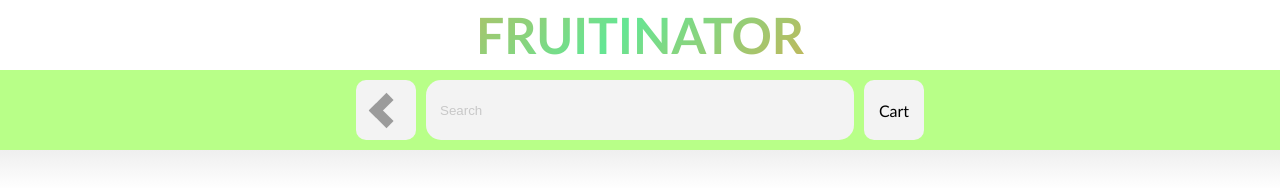
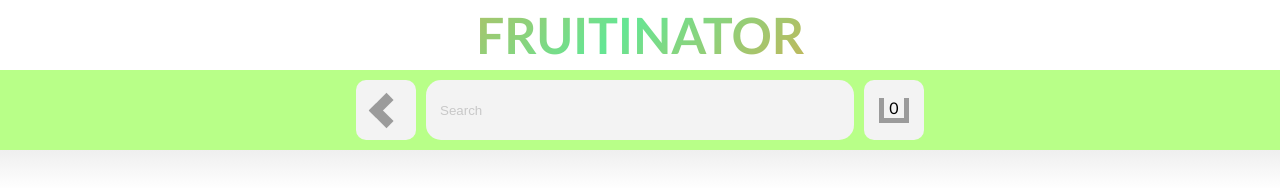
Before and after one commit to denczo/fruitinator, a React (Create React App) app in the folder frontend/: page / in a window 1280 px wide. Shown: the top 188 px of the page. Built offline with nearby package versions, Linux system fonts and the light colour scheme.

Commit message:
EDIT: adjusted button styling

```diff
--- a/frontend/src/navigation/buttons/add/Add.js
+++ b/frontend/src/navigation/buttons/add/Add.js
@@ -2,8 +2,10 @@ import React from 'react';
 import './Add.css';
 
 
+
+
 const Add = () => {
-    return (<div className="Add">
+    return (<div className="Add" onClick={null}>
         {"+"}
         {/* <p>{"+"}</p> */}
     </div>);
--- a/frontend/src/navigation/buttons/cart/Cart.css
+++ b/frontend/src/navigation/buttons/cart/Cart.css
@@ -11,3 +11,12 @@
     max-width: 100%;
     height: auto;
 }
+
+.Bucket {
+    text-align: center;
+    width: 20px;
+    height: 20px;
+    border: 5px solid #9b9b9b;
+    /* -webkit-transform: perspective(20px) rotateX(-20deg);     */
+    border-top: 0;
+}
--- a/frontend/src/navigation/buttons/cart/Cart.js
+++ b/frontend/src/navigation/buttons/cart/Cart.js
@@ -1,11 +1,12 @@
 import React from 'react';
 import './Cart.css';
+import { observer } from "mobx-react";
+import store from "../../../stores/Store"
 
 const Cart = () => {
     return (<div className="Cart" onClick={() => null}>
-        <p>Cart</p>
-        <img src={''}></img>
+        <div className="Bucket">{store.getCartCount()}</div>
     </div>);
 }
 
-export default Cart;
+export default observer(Cart);
--- a/frontend/src/stores/Store.js
+++ b/frontend/src/stores/Store.js
@@ -4,6 +4,7 @@ class Store {
 
     selectedProduct = "";
     searchValue = "Search"
+    cart = []
 
     constructor() {
         makeAutoObservable(this);
@@ -22,6 +23,23 @@ class Store {
     setSearchValue(value) {
         this.searchValue = value;
     }
+
+    addItemToCart(itemName) {
+        this.cart = this.cart.map((item) => {
+            if (itemName === item.name) {
+                return { ...item, quantity: item.quantity + 1 };
+            }
+            return item;
+        })
+    }
+
+    getCart(){
+        return this.cart;
+    }
+
+    getCartCount(){
+      return 0;
+    }
 }
 
 const store = new Store();
```
